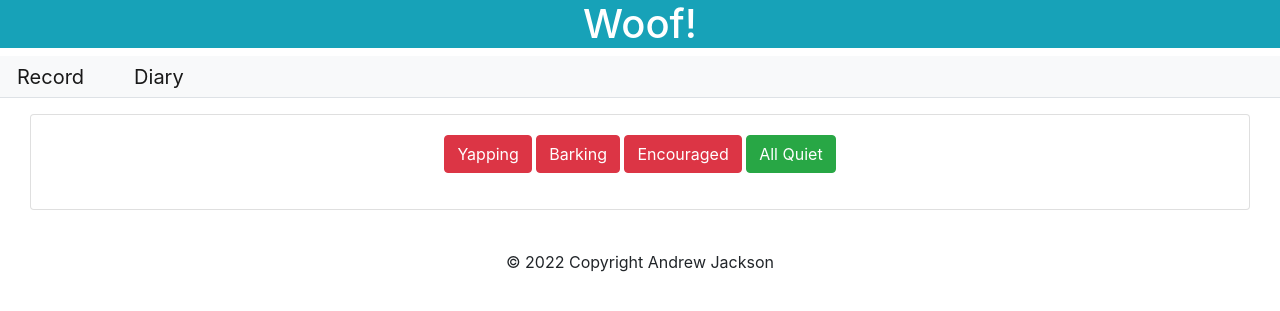
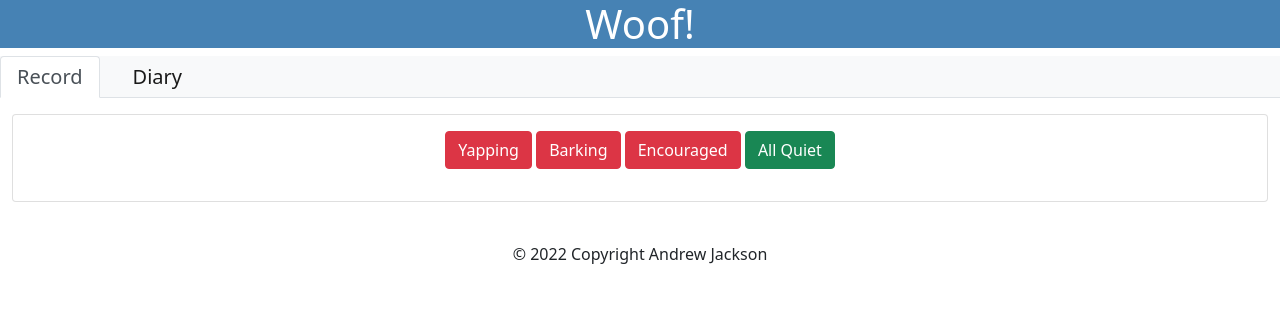
Before and after one commit to andrewdjackson/woof, a Flask app: page / in a window 1280 px wide. Shown: the top 311 px of the page. Run offline with Flask 2, Linux system fonts and the light colour scheme; some libraries are stand-ins or nearby versions.

Commit message:
change to bootstrap 5

```diff
--- a/app/static/js/woof.js
+++ b/app/static/js/woof.js
@@ -79,7 +79,7 @@ export class Woof {
     _createDataTable(data) {
         let titles = ["Start Time", "End Time", "Description"];
 
-        const tableHeader = "<thead class='thead-dark'><tr>" +
+        const tableHeader = "<thead class='table-dark'><tr>" +
             " <th scope='col'>Start Time</th>" +
             " <th scope='col'>End Time</th>" +
             " <th scope='col'>Description</th>" +
@@ -94,7 +94,7 @@ export class Woof {
 
         tableBody += "</tbody>"
 
-        let table = "<table class='table table-striped'>" + tableHeader + tableBody + "</table>"
+        let table = "<table class='table table-responsive-md table-striped table-bordered border-secondary'>" + tableHeader + tableBody + "</table>"
 
         const id = document.getElementById("diaryTable");
         id.innerHTML = `${table}`;
--- a/app/templates/header.html
+++ b/app/templates/header.html
@@ -1,13 +1,10 @@
-<div class="bg-info">
-<h1 class="text-white text-center">Woof!</h1>
+<div class="text-white" style="background-color:steelblue;">
+	<h1 class="text-center">Woof!</h1>
 </div>
+
 <nav class="navbar-light bg-light">
-	<ul class="nav nav-tabs">
-		<li class="nav-item">
-			<a href="#record" class="navbar-brand nav-link" data-toggle="tab" class="nav-link active">Record</a>
-		</li>
-		<li class="nav-item">
-			<a href="#diary" onclick="woof.getDiary()" class="navbar-brand nav-link" data-toggle="tab" class="nav-link">Diary</a>
-		</li>
-	</ul>
+	<div class="nav nav-tabs" id="nav-tab" role="tablist">
+		<button class="nav-link navbar-brand active" id="nav-home-tab" data-bs-toggle="tab" data-bs-target="#record" type="button" role="tab" aria-controls="nav-home" aria-selected="true">Record</button>
+		<button onclick="woof.getDiary()" class="nav-link navbar-brand" id="nav-profile-tab" data-bs-toggle="tab" data-bs-target="#diary" type="button" role="tab" aria-controls="nav-profile" aria-selected="false">Diary</button>
+	</div>
 </nav>
--- a/app/templates/includes.html
+++ b/app/templates/includes.html
@@ -1,10 +1,8 @@
-<!-- JQuery 3.6 -->
-<script type="text/javascript" src="https://cdnjs.cloudflare.com/ajax/libs/jquery/3.6.0/jquery.min.js"></script>
-
-<!-- Bootstrap 4.6 -->
-<script type="text/javascript" src="https://cdnjs.cloudflare.com/ajax/libs/bootstrap/4.6.1/js/bootstrap.bundle.min.js"></script>
-<link rel="stylesheet" href="https://cdnjs.cloudflare.com/ajax/libs/bootstrap/4.6.1/css/bootstrap.min.css">
-<link rel="stylesheet" href="https://cdnjs.cloudflare.com/ajax/libs/bootstrap-icons/1.7.2/font/bootstrap-icons.min.css">
+<!-- Bootstrap 5 -->
+<meta charset="utf-8">
+<meta name="viewport" content="width=device-width, initial-scale=1">
+<script src="https://cdn.jsdelivr.net/npm/bootstrap@5.0.2/dist/js/bootstrap.bundle.min.js" integrity="sha384-MrcW6ZMFYlzcLA8Nl+NtUVF0sA7MsXsP1UyJoMp4YLEuNSfAP+JcXn/tWtIaxVXM" crossorigin="anonymous"></script>
+<link href="https://cdn.jsdelivr.net/npm/bootstrap@5.0.2/dist/css/bootstrap.min.css" rel="stylesheet" integrity="sha384-EVSTQN3/azprG1Anm3QDgpJLIm9Nao0Yz1ztcQTwFspd3yD65VohhpuuCOmLASjC" crossorigin="anonymous">
 
 <script type="text/javascript">
 	var woof;
--- a/app/templates/index.html
+++ b/app/templates/index.html
@@ -24,7 +24,7 @@
 			<div class="tab-content">
 
 				<!-- record -->
-				<div id="record" class="tab-pane container-fluid active">
+				<div id="record" class="tab-pane fade show active" aria-labelledby="record">
 					<div class="card mt-3">
 						<div class="card-body text-center">
 							<button id="yapping" type="button" class="btn btn-danger mb-3" onclick="woof.started('Yapping');">
@@ -47,7 +47,7 @@
 
 
 				<!-- diary -->
-				<div id="diary" class="tab-pane container-fluid">
+				<div id="diary" class="tab-pane fade" aria-labelledby="diary">
 					<div class="card mt-3">
 						<div class="card-body">
 							{% include 'diary.html' %}
```
